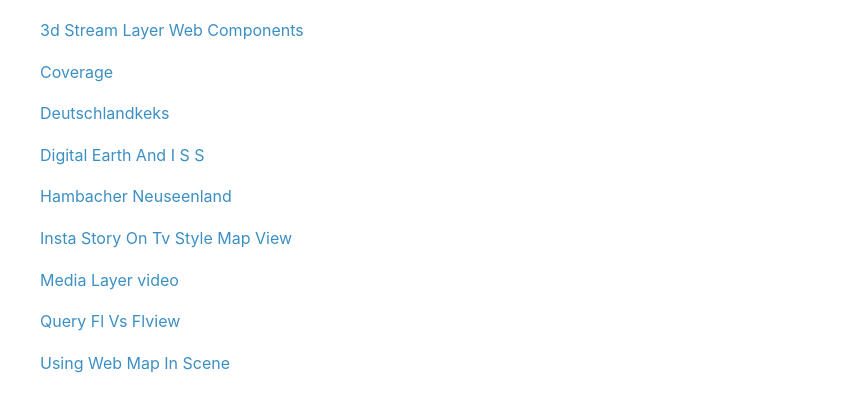
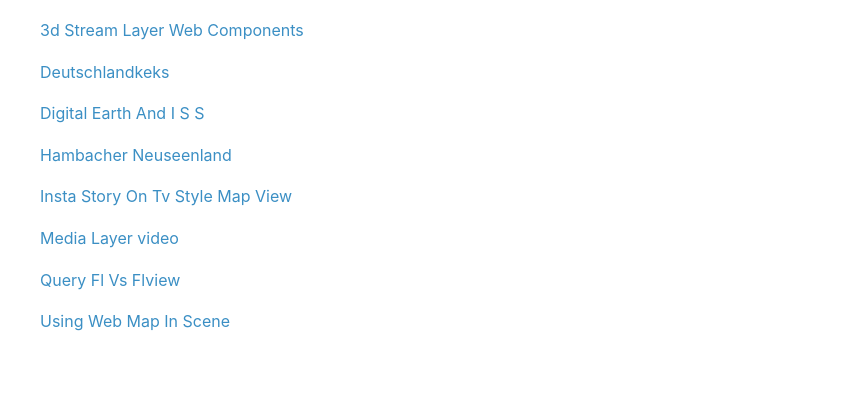
Before and after one commit to esride-nik/ArcGIS-JSSDK-craftySamples, a website: page index.html in a window 1280 px wide. Shown: the part 118-530 px from the top of the page, without its empty margins (208-1071 px from the left). Drawn offline with Linux system fonts and the light colour scheme.

Commit message:
coverage gitignored

```diff
--- a/index.html
+++ b/index.html
@@ -42,7 +42,6 @@
         <h1>ArcGIS JavaScript SDK Crafty Samples</h1>
         <ul>
             <li><a href="3dStreamLayer_WebComponents/" target="_blank">3d Stream Layer  Web Components</a></li>
-            <li><a href="coverage/" target="_blank">Coverage</a></li>
             <li><a href="deutschlandkeks/" target="_blank">Deutschlandkeks</a></li>
             <li><a href="DigitalEarthAndISS/" target="_blank"> Digital Earth And I S S</a></li>
             <li><a href="hambacherNeuseenland/" target="_blank">Hambacher Neuseenland</a></li>
```
Also changed, not shown: 1 other file.
